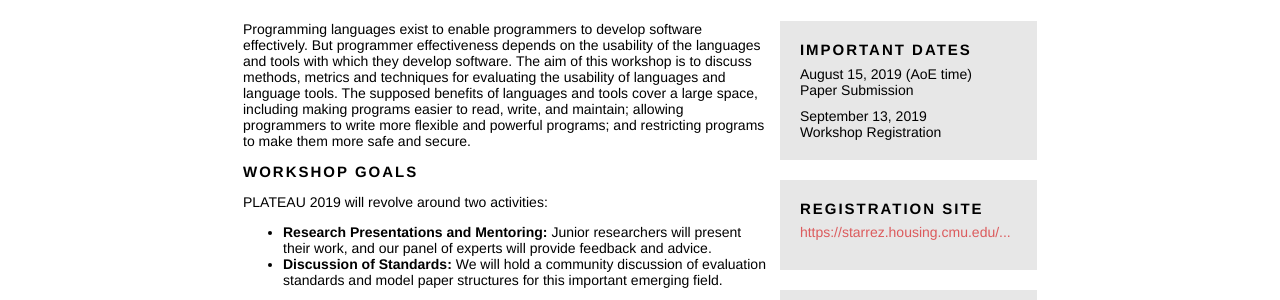
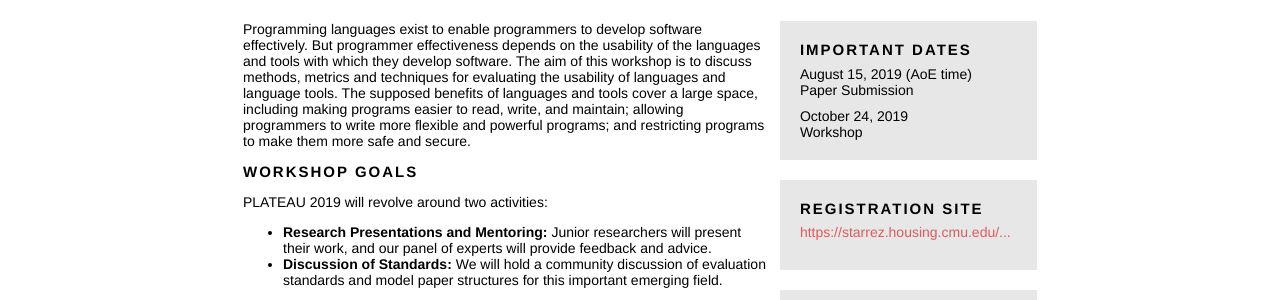
Before and after one commit to plateau-workshop/plateau, a Jekyll site: the page built from index.html, in a window 1280 px wide. Shown: the part 272-572 px from the top of the page. Built offline with Jekyll 4.4.1, drawn with Linux system fonts in a browser that asks for light colours.

Commit message:
Adding workshop date.

```diff
--- a/_layouts/default.html
+++ b/_layouts/default.html
@@ -117,10 +117,10 @@
     </div>
     <div>
       <div class="slightlybold">
-        September 13, 2019
+        October 24, 2019
       </div>
       <div>
-        Workshop Registration
+        Workshop
       </div>
     </div>
   </div>
```
